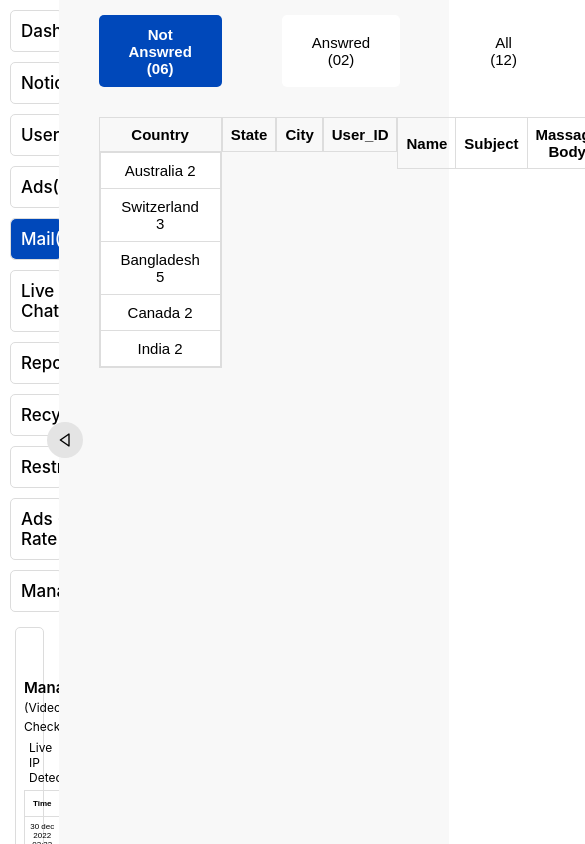
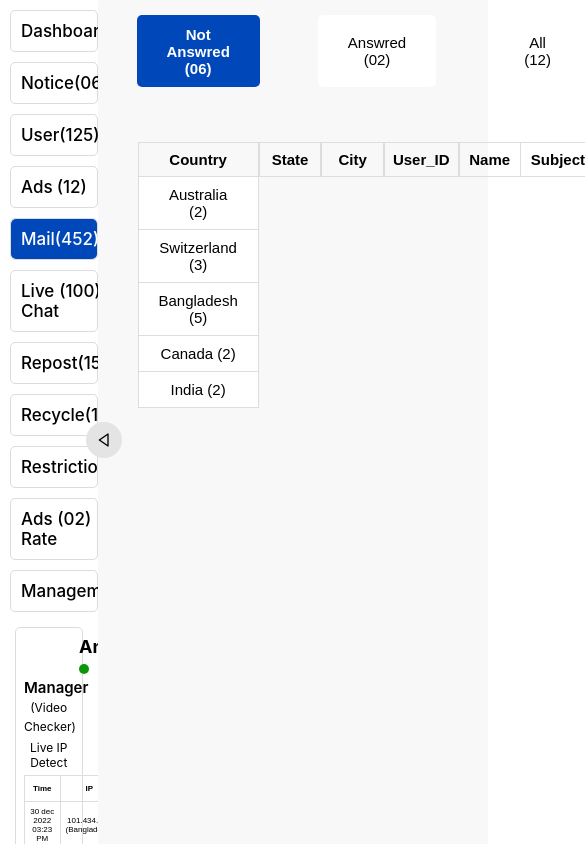
Before and after one commit to anisur6/micple_dashboard, a React (Create React App) app: page /mails in a window 390 px wide. Shown: the top 844 px of the page, 585 px wide, since content can reach past the window. Built offline with nearby package versions, Linux system fonts and the light colour scheme.

Commit message:
responsiveness for all desktop/laptop device

```diff
--- a/public/user.json
+++ b/public/user.json
@@ -301,9 +301,9 @@
     {
         "id": 9,
         "gender": "female",
-        "name": "Kakku",
-        "userId": "kakku420",
-        "email": "kaku@april.biz",
+        "name": "Kalam kobir",
+        "userId": "kalam1230",
+        "email": "kalam@april.biz",
         "ip": "121. 432. 665",
         "date" : "12/12/2022",
         "time" : "(03:12 PM)",
--- a/src/App.css
+++ b/src/App.css
@@ -457,7 +457,7 @@ th {
 .mails_tab .tab {
   background: white;
   border-radius: 5px;
-  margin: 5px 30px;
+  margin: 5px 29px;
   padding: .7em 2em;
   border: none;
 }
@@ -480,7 +480,17 @@ th {
   display: block;
 }
 
-.select_button{
-  background: gray;
-  color: white;
+@media(max-width: 1440px){
+  .side_bar {
+    width: 20%;
+  }
+
 }
+
+
+@media(max-width: 1024px){
+  .side_bar {
+    width: 25%;
+  }
+
+}
--- a/src/Components/AllMails.js
+++ b/src/Components/AllMails.js
@@ -64,6 +64,7 @@ const AllMails = () => {
 
 
 
+    // find out userId from Country selection
     let userCollection = [];
 
     data.map((item) => {
@@ -76,8 +77,10 @@ const AllMails = () => {
             } else {
               userCollection[index]["count"] += 1;
             }
+     }, [])
 
-     }, [])
+
+
 
 
 
@@ -87,27 +90,28 @@ const AllMails = () => {
 
                 <div className={notice_table.inner}>
 
-                    <table className={notice_table.table} style={{width: '5%'}}>
+                    <table className={notice_table.table} style={{width: '15%'}}>
                         <tr>
                             <th style={{padding: '8px'}}>Country</th>
                         </tr>
 
-                        <tr>
+
                         {
+
                             userCollection.map((contendor) => {
                                 return(
                                     <>
                                      <tr onClick={() => handleCountry(contendor.country)}>
-                                        <button className={notice_table.select_button} >{contendor.country} {contendor.count}</button>
+                                        <button className={notice_table.select_button} >{contendor.country} ({contendor.count})</button>
                                      </tr>
                                     </>
                                 )
                             })
                         }
-                        </tr>
+
                     </table>
 
-                    <table className={notice_table.table} style={{width: '10%'}}>
+                    <table className={notice_table.table} style={{width: '12%'}}>
                                 <tr>
                                     <th style={{padding: '8px'}}>State</th>
                                 </tr>
@@ -129,7 +133,7 @@ const AllMails = () => {
                     </table>
 
 
-                    <table className={notice_table.table} style={{width: '10%'}}>
+                    <table className={notice_table.table} style={{width: '12%'}}>
                                 <tr>
                                     <th style={{padding: '8px'}}>City</th>
                                 </tr>
@@ -198,9 +202,6 @@ const AllMails = () => {
                             )
                         })
                        }
-
-
-
                     </table>
                 </div>
         </>
--- a/src/styles/iptable.module.css
+++ b/src/styles/iptable.module.css
@@ -8,3 +8,25 @@
     padding: 5px;
     border: 1px solid #dddddd;
 }
+
+
+@media(max-width: 1440px){
+    .inner {
+      overflow: scroll;
+      padding-top: 30px;
+      width: 1000px;
+      height: 500px;
+    }
+
+  }
+
+
+  @media(max-width: 1024px){
+    .inner {
+      overflow: scroll;
+      width: 900px;
+      padding-top: 30px;
+      height: 500px;
+    }
+
+  }
--- a/src/styles/notice.module.css
+++ b/src/styles/notice.module.css
@@ -1,18 +1,14 @@
-.table{
-    font-size: 15px;
-    padding: 30px;
-    text-align: center;
-}
+  .table{
+      font-size: 15px;
+      padding: 30px;
+      text-align: center;
+  }
 
   tr, th {
     border: 1px solid #dddddd;
     text-align: center;
     padding: 8px;
   }
-
-  /* tr:nth-child(even) {
-    background-color: #dddddd;
-  } */
 
   .inner {
     padding: 5px 30px;
@@ -135,3 +131,26 @@
   td{
     border: 1px solid #dddddd;
   }
+
+
+
+  @media(max-width: 1440px){
+    .inner {
+      overflow: scroll;
+      padding-top: 30px;
+      width: 1000px;
+      height: 500px;
+    }
+
+  }
+
+
+  @media(max-width: 1024px){
+    .inner {
+      overflow: scroll;
+      width: 900px;
+      padding-top: 30px;
+      height: 500px;
+    }
+
+  }
```
